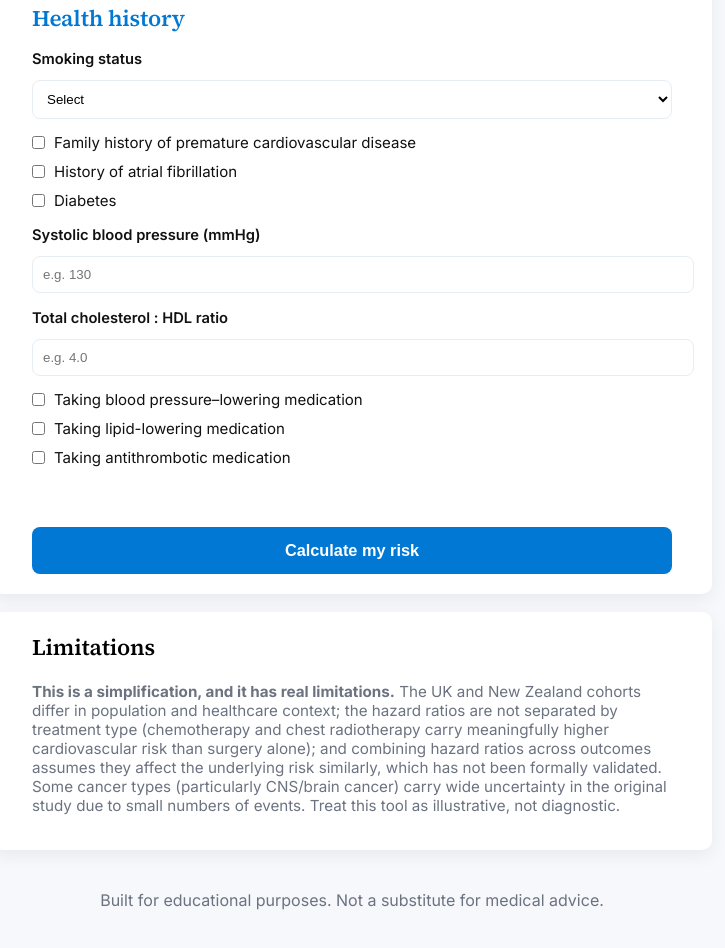
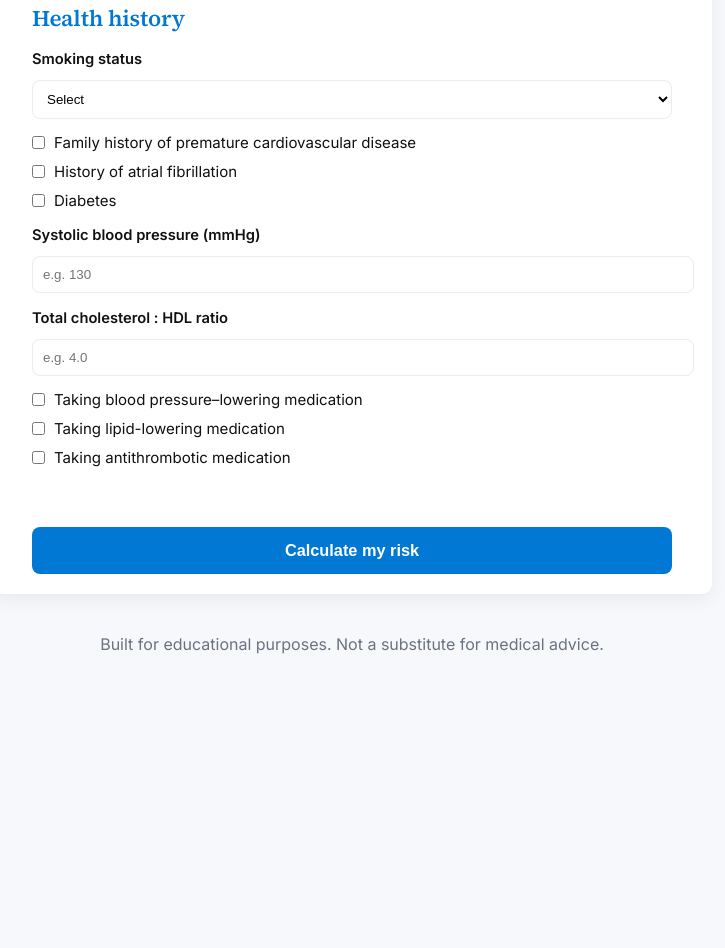
Before and after one commit to messa911/WebApp-survivorheartcheck, a plain HTML site: page indexcalculator.html in a window 1280 px wide. Shown: the part 712-1660 px from the top of the page, without its empty margins (288-1013 px from the left). After the commit the page ends 1446 px from the top, so only its background shows below. Drawn offline with Linux system fonts and the light colour scheme.

Commit message:
Update indexcalculator.html

```diff
--- a/indexcalculator.html
+++ b/indexcalculator.html
@@ -156,19 +156,6 @@
     </div>
   </section>
 
-  <section class="card methodology" id="methodology" style="margin-top:18px">
-    <h2>Limitations</h2>
-    <p>
-      <strong>This is a simplification, and it has real limitations.</strong> The UK and New
-      Zealand cohorts differ in population and healthcare context; the hazard ratios are not
-      separated by treatment type (chemotherapy and chest radiotherapy carry meaningfully higher
-      cardiovascular risk than surgery alone); and combining hazard ratios across outcomes assumes
-      they affect the underlying risk similarly, which has not been formally validated. Some
-      cancer types (particularly CNS/brain cancer) carry wide uncertainty in the original study
-      due to small numbers of events. Treat this tool as illustrative, not diagnostic.
-    </p>
-  </section>
-
 </main>
 
 <footer class="site-footer">
```
